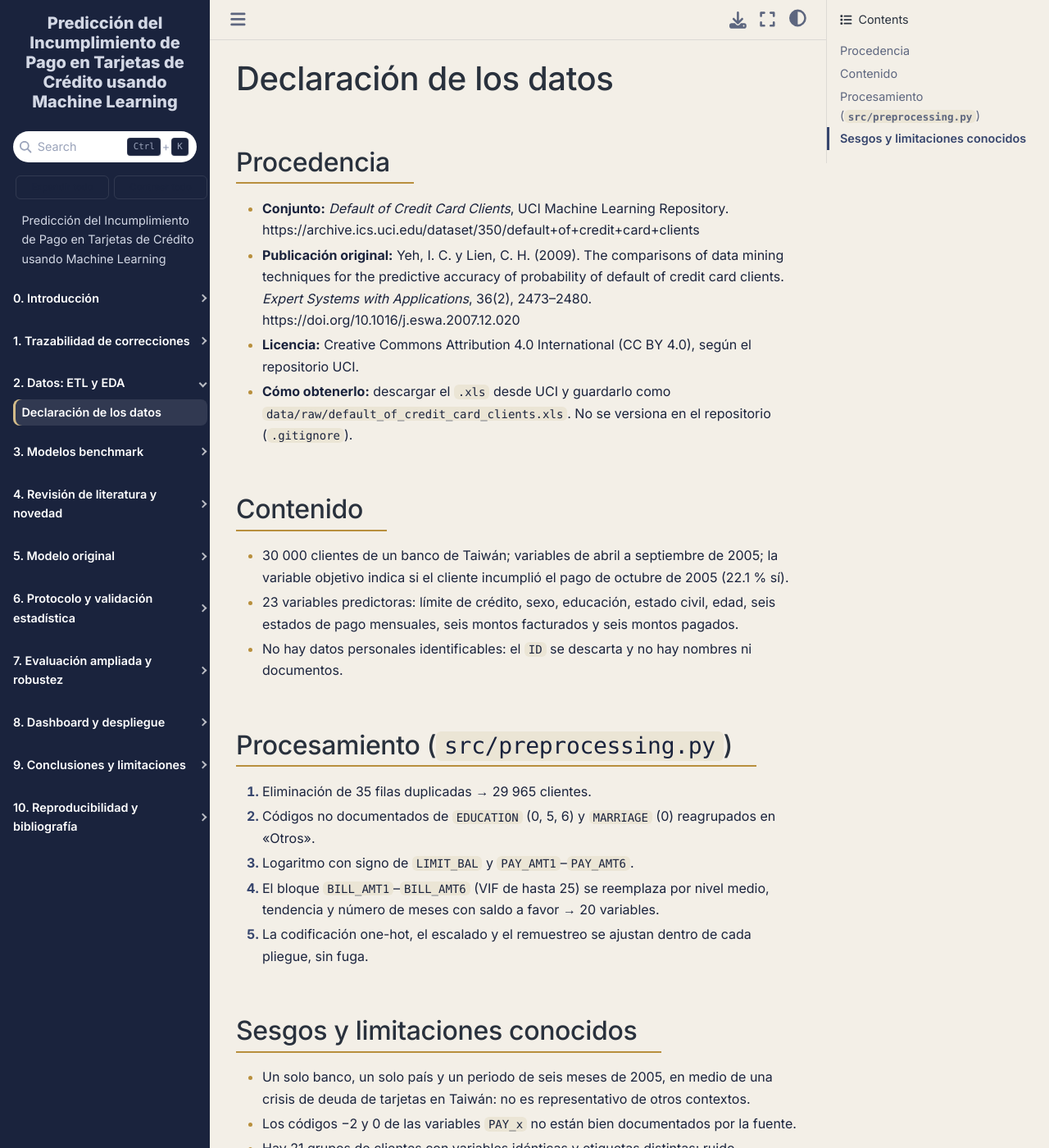
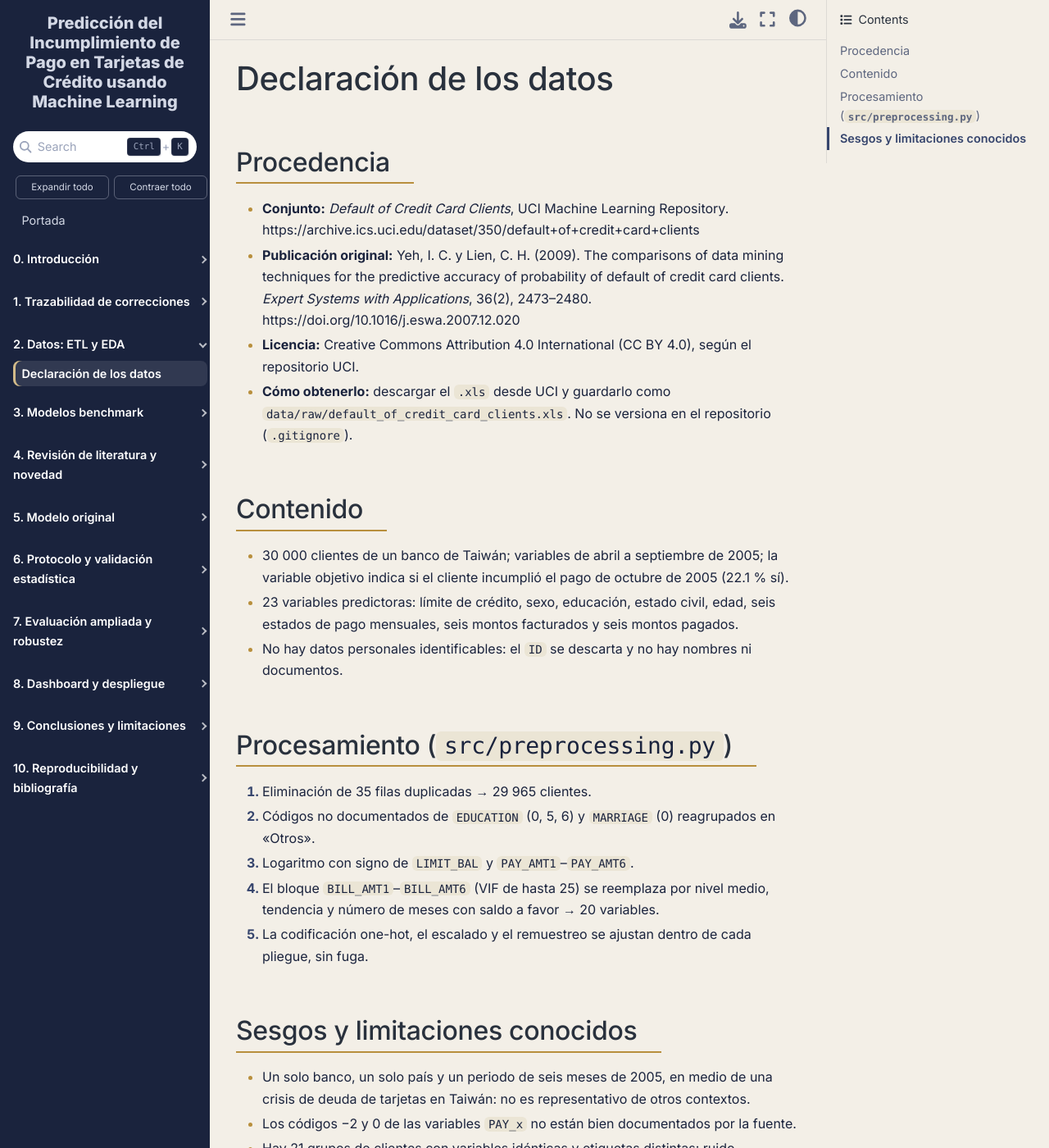
Before and after one commit to valeriaflorezs/Credit_Card_Project, a Jupyter Book: the page built from DATA_STATEMENT.md, in a window 1280 px wide and 1400 px high. Shown: the whole window at 82% size. Built offline with Jupyter Book 1.0.4 settings and Sphinx 7.4.7 and the Sphinx Book theme 1.1.4, drawn with Linux system fonts in a browser that asks for light colours; pages that are not in the unit, such as notebooks, are missing from menus.

Commit message:
Jupyter Book: el primer enlace del menú se llama «Portada» y los botones del menú se leen en el tema claro
El enlace a la portada repetía el título del libro, que ya aparece arriba del menú. Los botones «Expandir todo» y
«Contraer todo» heredaban un color oscuro sobre el fondo azul del menú.

Co-Authored-By: Claude Sonnet 5.5 <noreply@anthropic.com>
Claude-Session: https://claude.ai/code/session_013GqoXsHg2FgVQJskcYFB3W

```diff
--- a/_static/dash_theme.css
+++ b/_static/dash_theme.css
@@ -247,5 +247,5 @@ a.cc-btn:hover { background: #1A233D; }
 .bd-docs-nav p.caption.cc-parte:hover { opacity: .85; }
 .cc-menu-barra { display: flex; gap: .4rem; margin: 0 0 .6rem; padding: 0 .2rem; }
 .cc-menu-barra button { flex: 1; font-size: .72rem; padding: .25rem .4rem; border-radius: 6px; cursor: pointer;
-  border: 1px solid var(--pst-color-border, rgba(128,128,128,.4)); background: transparent; color: inherit; }
+  border: 1px solid rgba(211,216,229,.35); background: transparent; color: #D3D8E5; }
 .cc-menu-barra button:hover { border-color: var(--gold, #B88F3D); }
--- a/_static/menu_plegable.js
+++ b/_static/menu_plegable.js
@@ -7,6 +7,9 @@
   function guardar(m) { try { localStorage.setItem(KEY, JSON.stringify(m)); } catch (e) { /* sin almacenamiento */ } }
 
   function iniciar() {
+    // El primer enlace del menú es la portada y repetía el título del libro, que ya aparece arriba del menú.
+    var inicio = document.querySelector('.bd-sidenav__home-link a');
+    if (inicio) inicio.textContent = 'Portada';
     var nav = document.querySelector('.bd-docs-nav');
     if (!nav || nav.getAttribute('data-plegable')) return;
     nav.setAttribute('data-plegable', '1');
```
